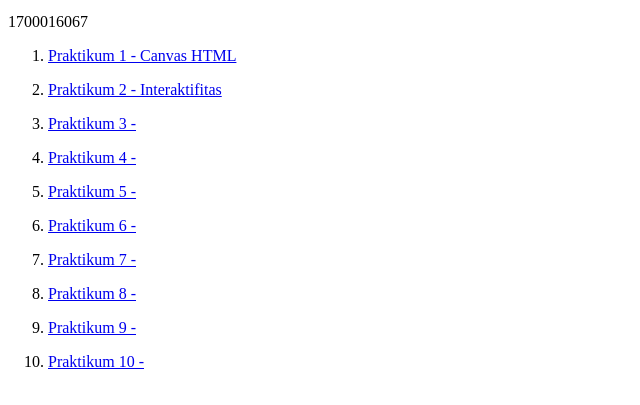
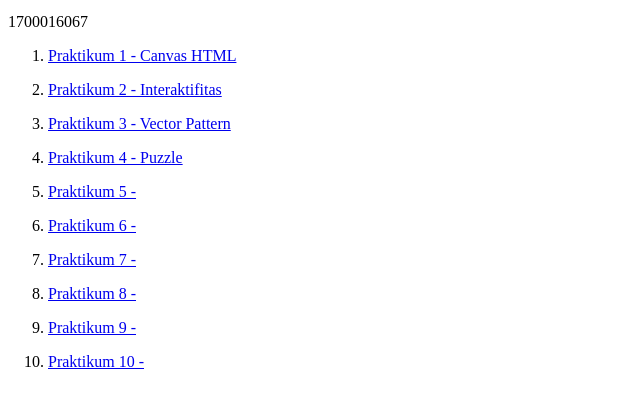
Before and after one commit to Lutfiah16/MulOn, a plain HTML site: page index.html in a window 1280 px wide. Shown: the part 101-506 px from the top of the page, without its empty margins (0-640 px from the left). Drawn offline with Linux system fonts and the light colour scheme.

Commit message:
Update index.html

```diff
--- a/index.html
+++ b/index.html
@@ -11,8 +11,8 @@
 	<ol>
 	<li><p><a href="Praktikum_1_1700016067.html">Praktikum 1 - Canvas HTML</a></p></li>
 	<li><p><a href="Praktikum_2_1700016067.html">Praktikum 2 - Interaktifitas</a></p></li>
-	<li><p><a href="Praktikum_3_1700016067.html">Praktikum 3 - </a></p></li>
-	<li><p><a href="Praktikum_4_1700016067.html">Praktikum 4 - </a></p></li>
+	<li><p><a href="Praktikum_3_1700016067.html">Praktikum 3 - Vector Pattern</a></p></li>
+	<li><p><a href="Praktikum_4_1700016067.html">Praktikum 4 - Puzzle</a></p></li>
 	<li><p><a href="Praktikum_5_1700016067.html">Praktikum 5 - </a></p></li>
 	<li><p><a href="Praktikum_6_1700016067.html">Praktikum 6 - </a></p></li>
 	<li><p><a href="Praktikum_7_1700016067.html">Praktikum 7 - </a></p></li>
```
